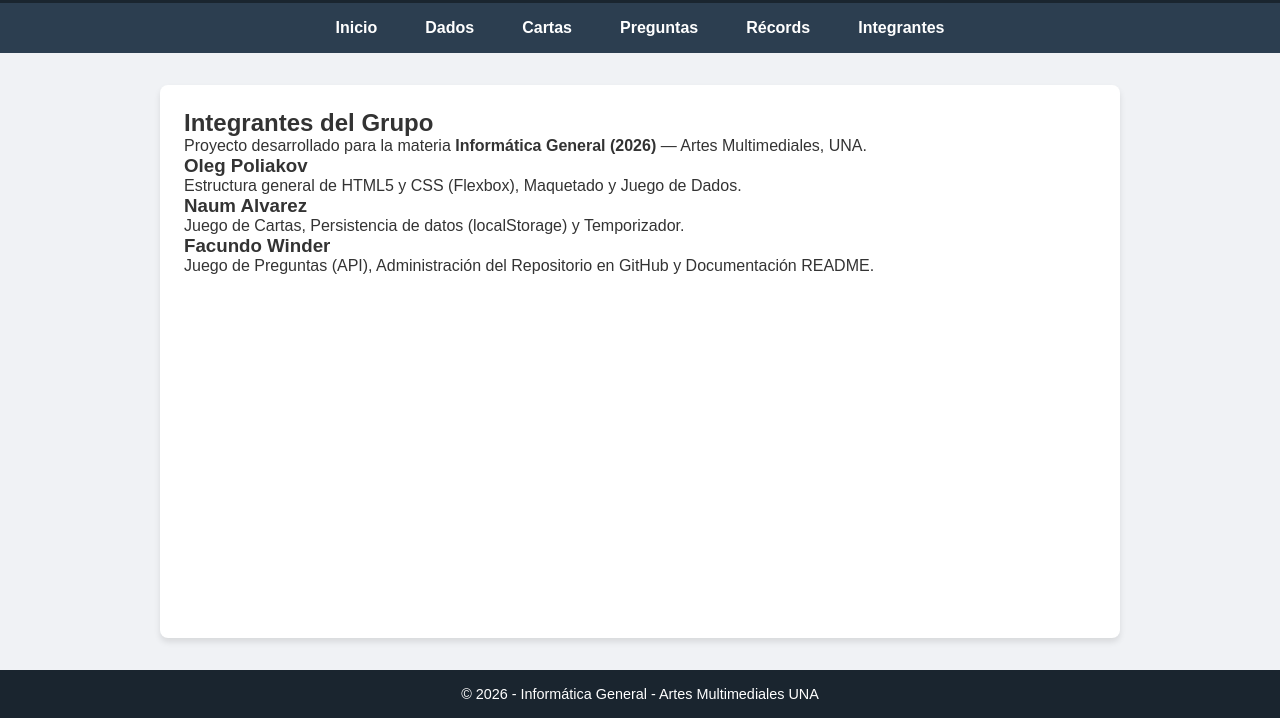
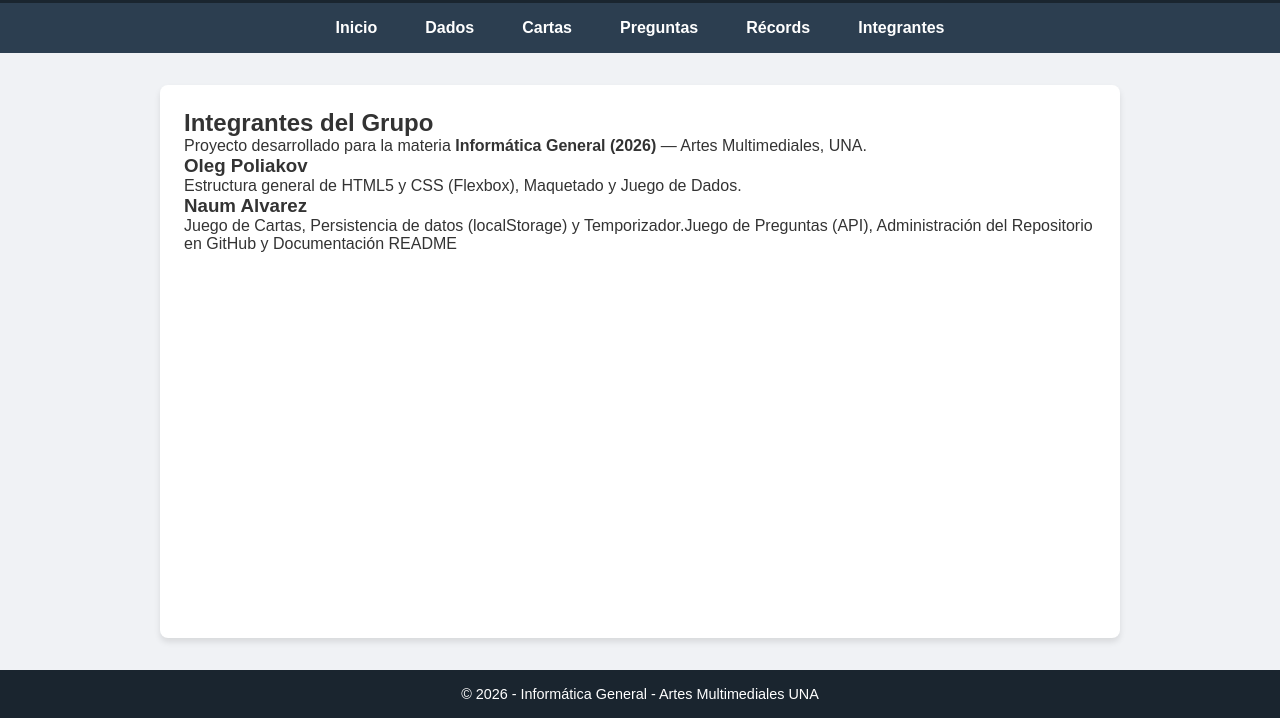
Before and after one commit to FacundoWinder/TPn-1Informatica-General, a plain HTML site: page nosotros.html in a window 1280 px wide. Shown: the part 82-800 px from the top of the page. Drawn offline with Linux system fonts and the light colour scheme.

Commit message:
Cambieee Facu

```diff
--- a/nosotros.html
+++ b/nosotros.html
@@ -35,13 +35,9 @@
 
             <article>
                 <h3>Naum Alvarez</h3>
-                <p>Juego de Cartas, Persistencia de datos (localStorage) y Temporizador.</p>
+                <p>Juego de Cartas, Persistencia de datos (localStorage) y Temporizador.Juego de Preguntas (API), Administración del Repositorio en GitHub y Documentación README</p>
             </article>
 
-            <article>
-                <h3>Facundo Winder</h3>
-                <p>Juego de Preguntas (API), Administración del Repositorio en GitHub y Documentación README.</p>
-            </article>
         </section>
     </main>
 
```
